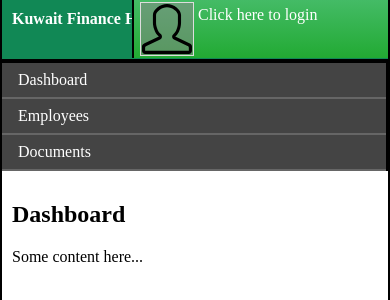
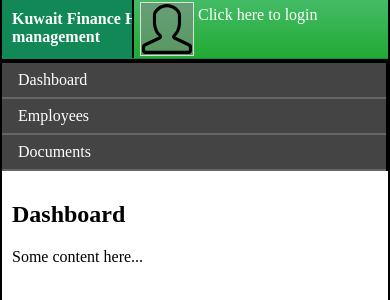
Before and after one commit to Liteb0t/kfh-edrms, a Django app: page / in a window 390 px wide. Shown: the top 300 px of the page. Run offline with Django 5.2, Linux system fonts and the light colour scheme.

Commit message:
Better layout on mobile devices

```diff
--- a/home/static/styles.css
+++ b/home/static/styles.css
@@ -143,3 +143,10 @@
         font-size: 1em;
     }
 }
+
+@media all and (max-width: 600px) {
+    header h1 {
+        white-space: normal;
+        width: 200px;
+    }
+}
--- a/home/templates/master.html
+++ b/home/templates/master.html
@@ -5,6 +5,7 @@
     <meta charset="UTF-8">
     <title>{% block title %}{% endblock %}</title>
     <link rel="stylesheet" href="{% static 'styles.css' %}">
+    <meta name="viewport" content="width=device-width, initial-scale=0.75">
 </head>
 <body>
 <header>
@@ -16,17 +17,11 @@
 
 </header>
 
-<!--<div id="nav-container">-->
 <nav>
     <a href="{% url 'index' %}">Dashboard</a>
     <a href="{% url 'employees' %}">Employees</a>
     <a href="{% url 'documents' %}">Documents</a>
-    <!--
-    <div id="nav-separator"></div>
-    <a class="login-button" href="{% url 'login' %}">Login</a>
-    -->
 </nav>
-<!--</div>-->
 
 <div id="content-main">
     {% block content %}
```
